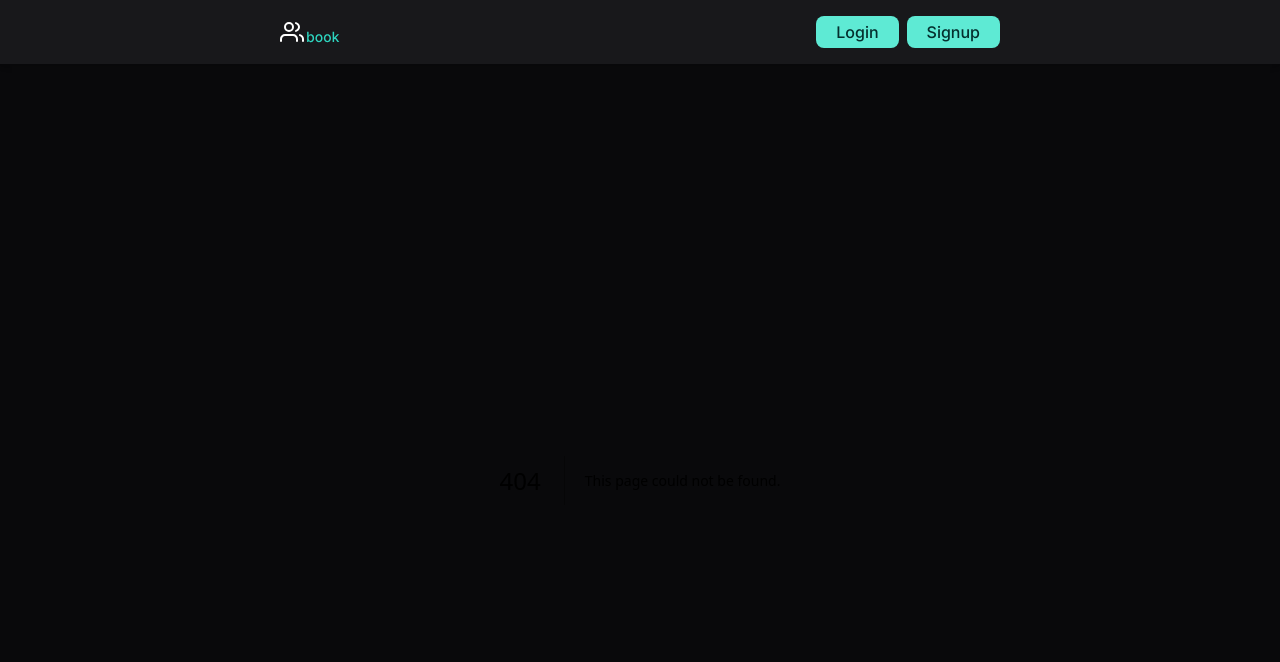
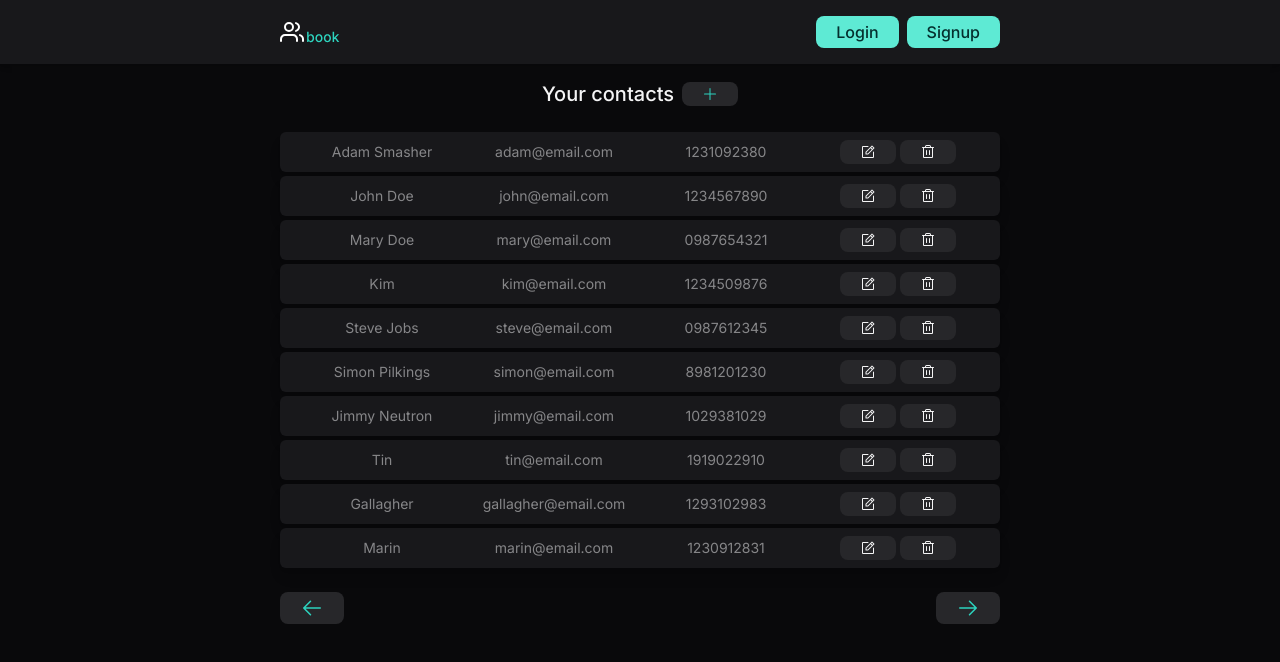
Before and after one commit to wendell-kenneddy/contact-book-frontend, a Next.js app: page /dashboard in a window 1280 px wide. Before the commit this address had no page. Shown: the top 662 px of the page. Built offline with nearby package versions, Linux system fonts and the light colour scheme.

Commit message:
feat(pages): add dashboard page

```diff
--- /dev/null
+++ b/src/app/dashboard/page.tsx
@@ -0,0 +1,83 @@
+"use client";
+
+import { Button } from "@/components/button";
+import { ContactData } from "@/components/contact";
+import { ContactList } from "@/components/contact-list";
+import { CreateContactModal } from "@/components/create-contact-modal";
+import { DeleteContactDialog } from "@/components/delete-contact-dialog";
+import { EditContactModal } from "@/components/edit-contact-dialog";
+import { contacts } from "@/data/contacts";
+import { ArrowLeft, ArrowRight, Plus, X } from "@phosphor-icons/react";
+import { useState } from "react";
+
+export default function Dashboard() {
+  const [seedContacts, setSeedContacts] = useState<ContactData[]>(contacts);
+  const [contactToDeleteID, setContactToDeleteID] = useState<string | null>(null);
+  const [contactToEditID, setContactToEditID] = useState<string>("");
+  const [isCreateContactModalOpen, setIsCreateContactModalOpen] = useState(false);
+
+  function closeDeleteContactDialog() {
+    setContactToDeleteID(null);
+  }
+
+  function handleDelete() {
+    setSeedContacts((prev) => prev.filter((c) => c.id != contactToDeleteID));
+    closeDeleteContactDialog();
+  }
+
+  function openCreateContactModal() {
+    setIsCreateContactModalOpen(true);
+  }
+
+  function closeCreateContactModal() {
+    setIsCreateContactModalOpen(false);
+  }
+
+  function closeEditContactModal() {
+    setContactToEditID("");
+  }
+
+  return (
+    <main className="flex flex-col items-center gap-6 text-zinc-100 pb-4">
+      <div className="flex items-center gap-2">
+        <h1 className="text-xl font-medium">Your contacts</h1>
+
+        <Button name="Add contact" variant="secondary" onClick={openCreateContactModal}>
+          <Plus className="size-4 fill-teal-400" />
+        </Button>
+      </div>
+
+      <ContactList
+        contacts={seedContacts}
+        onEditRequest={(id: string) => setContactToEditID(id)}
+        onDeleteRequest={(id: string) => setContactToDeleteID(id)}
+      />
+
+      <div className="flex w-full items-center justify-between">
+        <Button variant="secondary">
+          <ArrowLeft className="size-6 fill-teal-400" fill="bold" />
+        </Button>
+
+        <Button variant="secondary">
+          <ArrowRight className="size-6 fill-teal-400" fill="bold" />
+        </Button>
+      </div>
+
+      <DeleteContactDialog
+        open={!!contactToDeleteID}
+        onClose={closeDeleteContactDialog}
+        onDelete={handleDelete}
+      />
+
+      {!!contactToEditID && (
+        <EditContactModal
+          open={true}
+          contact={seedContacts.find((c) => c.id == contactToEditID) as ContactData}
+          closeModalFunction={closeEditContactModal}
+        />
+      )}
+
+      <CreateContactModal open={isCreateContactModalOpen} onClose={closeCreateContactModal} />
+    </main>
+  );
+}
```
